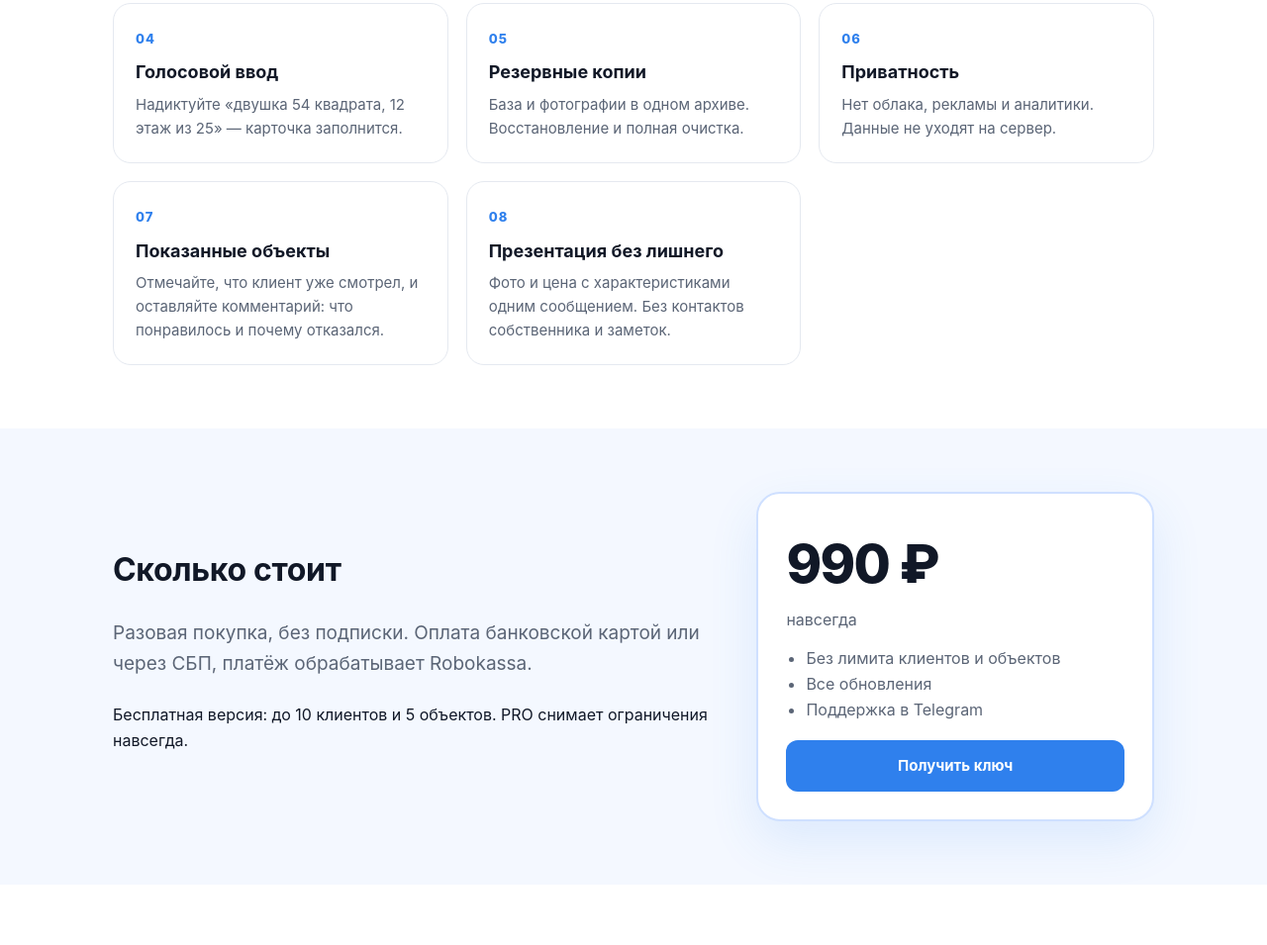
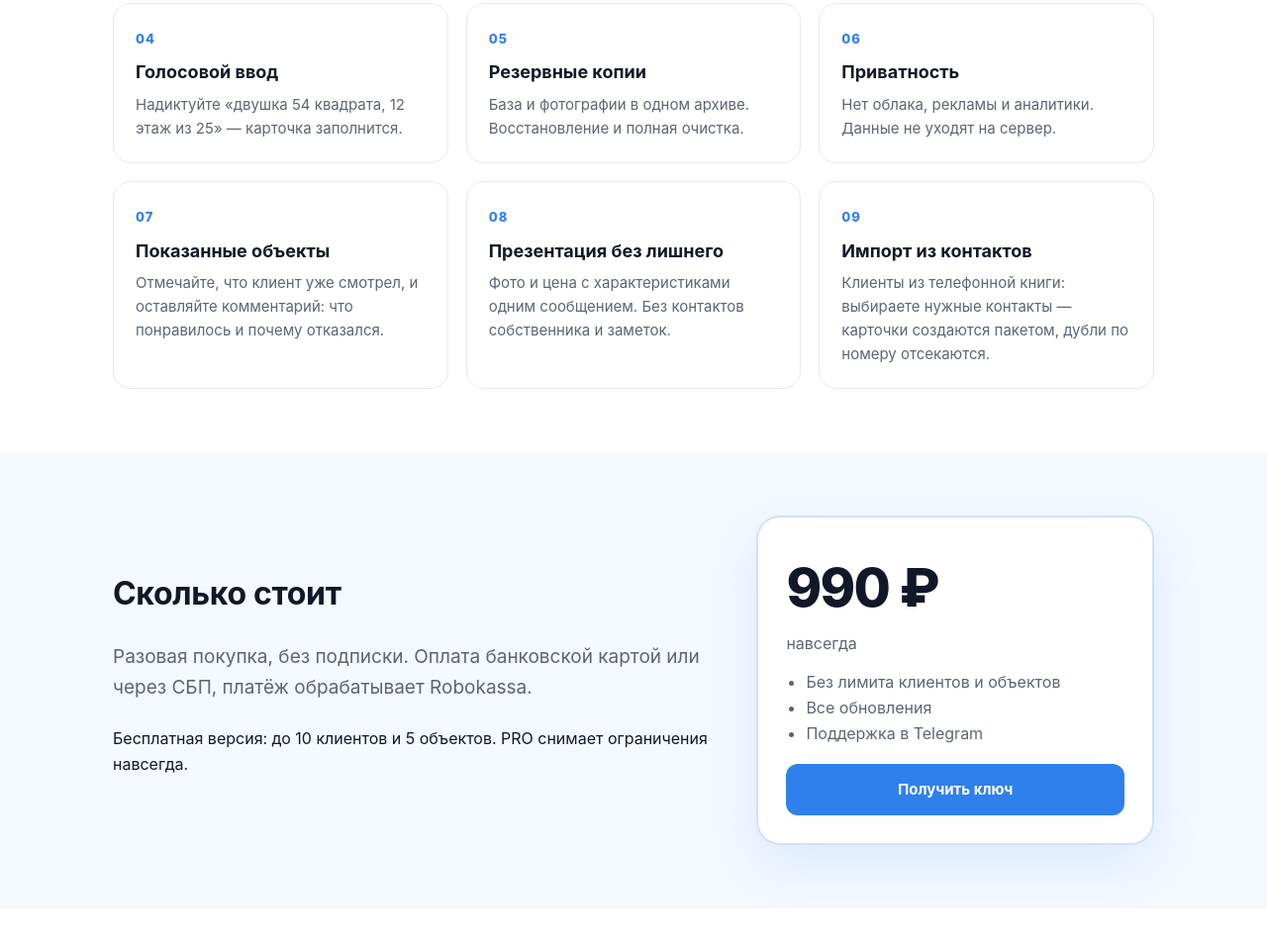
Before and after one commit to VitaliySkorickiy/crm-rieltor-site, a plain HTML site: page index.html in a window 1280 px wide. Shown: the part 1049-2004 px from the top of the page at 99% size. Drawn offline with Linux system fonts and the light colour scheme.

Commit message:
feat: карточка про импорт из контактов

```diff
--- a/index.html
+++ b/index.html
@@ -49,6 +49,7 @@
       <div class="feature"><span class="num">06</span><h3>Приватность</h3><p>Нет облака, рекламы и аналитики. Данные не уходят на сервер.</p></div>
       <div class="feature"><span class="num">07</span><h3>Показанные объекты</h3><p>Отмечайте, что клиент уже смотрел, и оставляйте комментарий: что понравилось и почему отказался.</p></div>
       <div class="feature"><span class="num">08</span><h3>Презентация без лишнего</h3><p>Фото и цена с характеристиками одним сообщением. Без контактов собственника и заметок.</p></div>
+      <div class="feature"><span class="num">09</span><h3>Импорт из контактов</h3><p>Клиенты из телефонной книги: выбираете нужные контакты — карточки создаются пакетом, дубли по номеру отсекаются.</p></div>
     </div>
   </div>
 </section>
```
